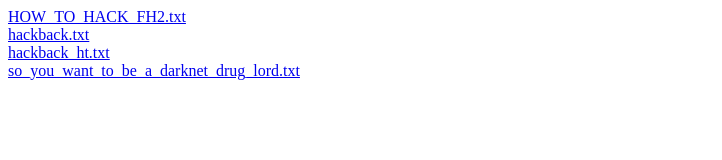
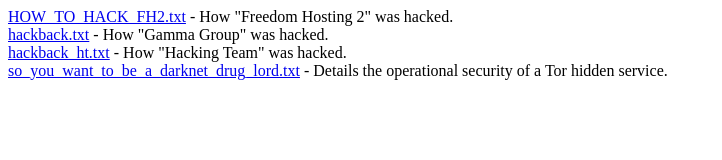
Before and after one commit to SintheticLabs/docs.sintheticlabs, a plain HTML site: page index.html in a window 1280 px wide. Shown: the whole page, without its empty margins (0-722 px from the left). Drawn offline with Linux system fonts and the light colour scheme.

Commit message:
Update index.html

```diff
--- a/index.html
+++ b/index.html
@@ -1,4 +1,4 @@
-<a href="HOW_TO_HACK_FH2.txt">HOW_TO_HACK_FH2.txt</a><br>
-<a href="hackback.txt">hackback.txt</a><br>
-<a href="hackback_ht.txt">hackback_ht.txt</a><br>
-<a href="so_you_want_to_be_a_darknet_drug_lord.txt">so_you_want_to_be_a_darknet_drug_lord.txt</a><br>
+<a href="HOW_TO_HACK_FH2.txt">HOW_TO_HACK_FH2.txt</a> - How "Freedom Hosting 2" was hacked. <br>
+<a href="hackback.txt">hackback.txt</a> - How "Gamma Group" was hacked.<br>
+<a href="hackback_ht.txt">hackback_ht.txt</a> - How "Hacking Team" was hacked.<br>
+<a href="so_you_want_to_be_a_darknet_drug_lord.txt">so_you_want_to_be_a_darknet_drug_lord.txt</a> - Details the operational security of a Tor hidden service.<br>
```
